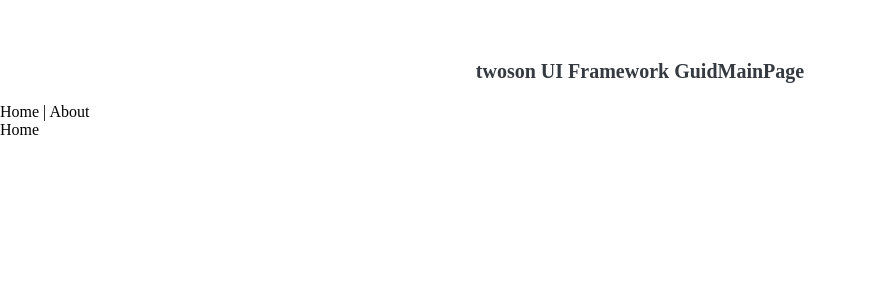
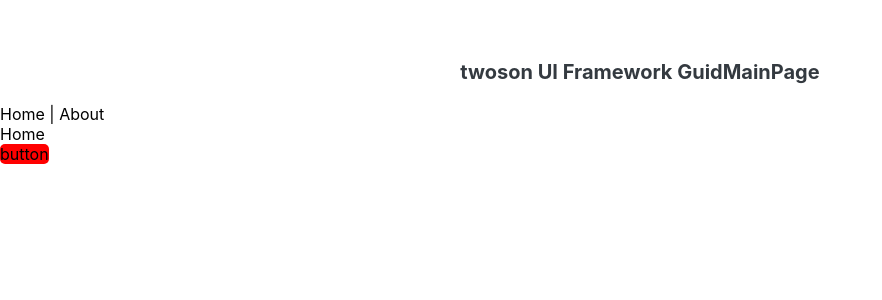
Before and after one commit to opp1350/ts-ui-pjt, a Vue app: page / in a window 1280 px wide. Shown: the top 300 px of the page, without its empty margins (0-882 px from the left). Built offline with nearby package versions, Linux system fonts and the light colour scheme.

Commit message:
add primevue

```diff
--- a/package.json
+++ b/package.json
@@ -10,6 +10,8 @@
   "dependencies": {
     "axios": "^0.24.0",
     "core-js": "^3.6.5",
+    "primeicons": "^5.0.0",
+    "primevue": "^3.10.0",
     "vue": "^3.0.0",
     "vue-router": "^4.0.12",
     "vuex": "^4.0.2"
--- a/src/App.vue
+++ b/src/App.vue
@@ -5,16 +5,19 @@
     <router-link to="/about">About</router-link>
 </div>
 <router-view />
+<ts-button></ts-button>
 </template>
 
 <script>
+import TsButton from './ts/components/tsButton.vue';
 
 import GuidMain from './ui/GuidMain.vue';
 
 export default {
     name: 'App',
     components: {
-        GuidMain
+        GuidMain,
+        TsButton
     }
 }
 </script>
--- /dev/null
+++ b/src/assets/css/components/tsButton.scss
@@ -0,0 +1,8 @@
+// 컨포넌트 tsButton에 대한 스타일 작성예정
+.button {
+    border: none;
+    border-radius: 5px;
+}
+.button-close {
+    background-color: red;
+}
--- a/src/assets/css/style.scss
+++ b/src/assets/css/style.scss
@@ -9,6 +9,7 @@
 // component
 @import "./components/tsInput.scss";
 @import "./components/tsRadio.scss";
+@import "./components/tsButton.scss";
 
 // ui
 @import "./ui/ui.scss";
--- /dev/null
+++ b/src/ts/components/tsButton.vue
@@ -0,0 +1,15 @@
+<template>
+  <div>
+    <Button class="button button-close" label="button"></Button>
+  </div>
+</template>
+
+<script>
+import Button from 'primevue/button';
+export default {
+  name: 'tsButton',
+  components: {
+      Button
+  }
+}
+</script>
```
Also changed, not shown: src/main.js (+13 -2 lines), 1 other file (tests, documents, lock files or other folders).
